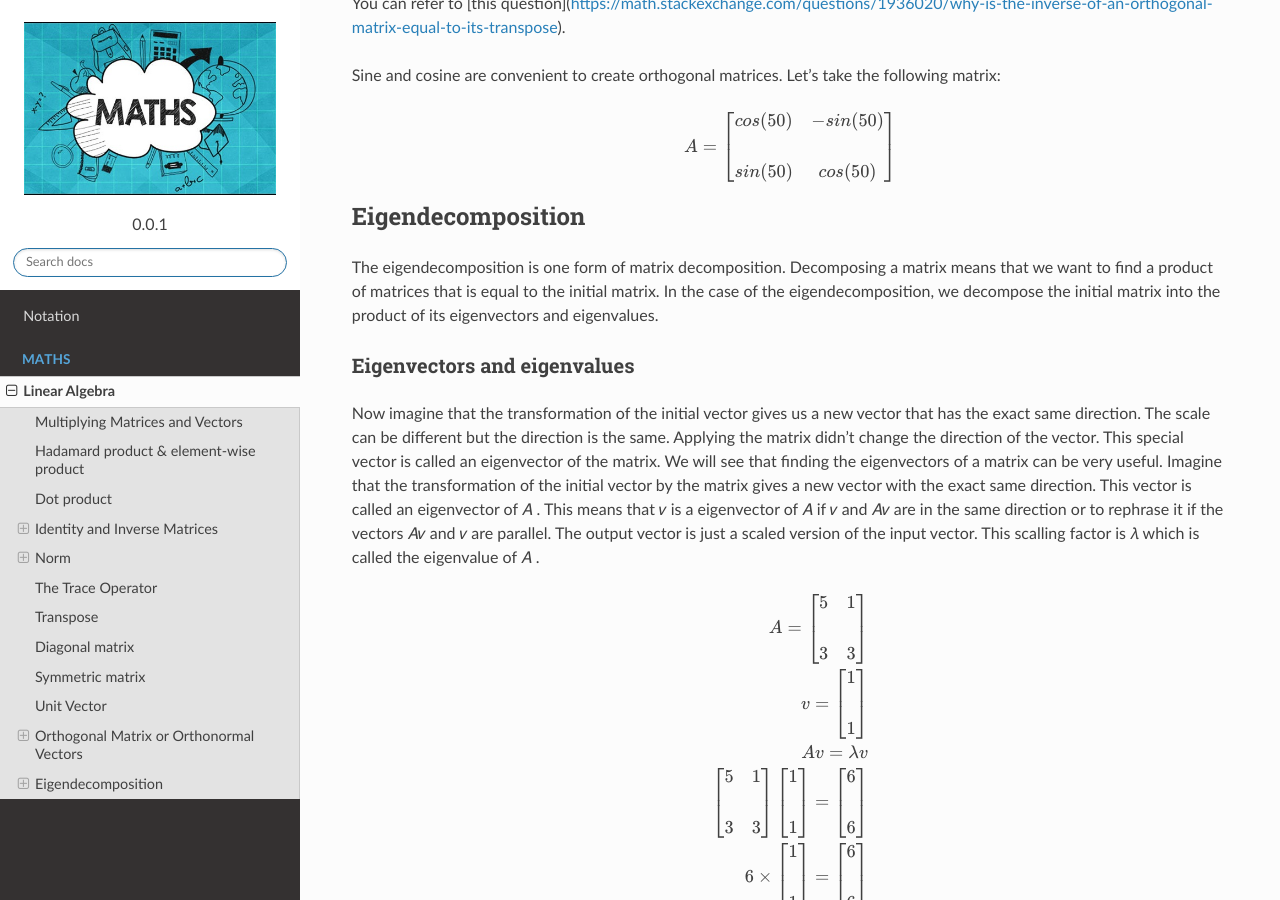
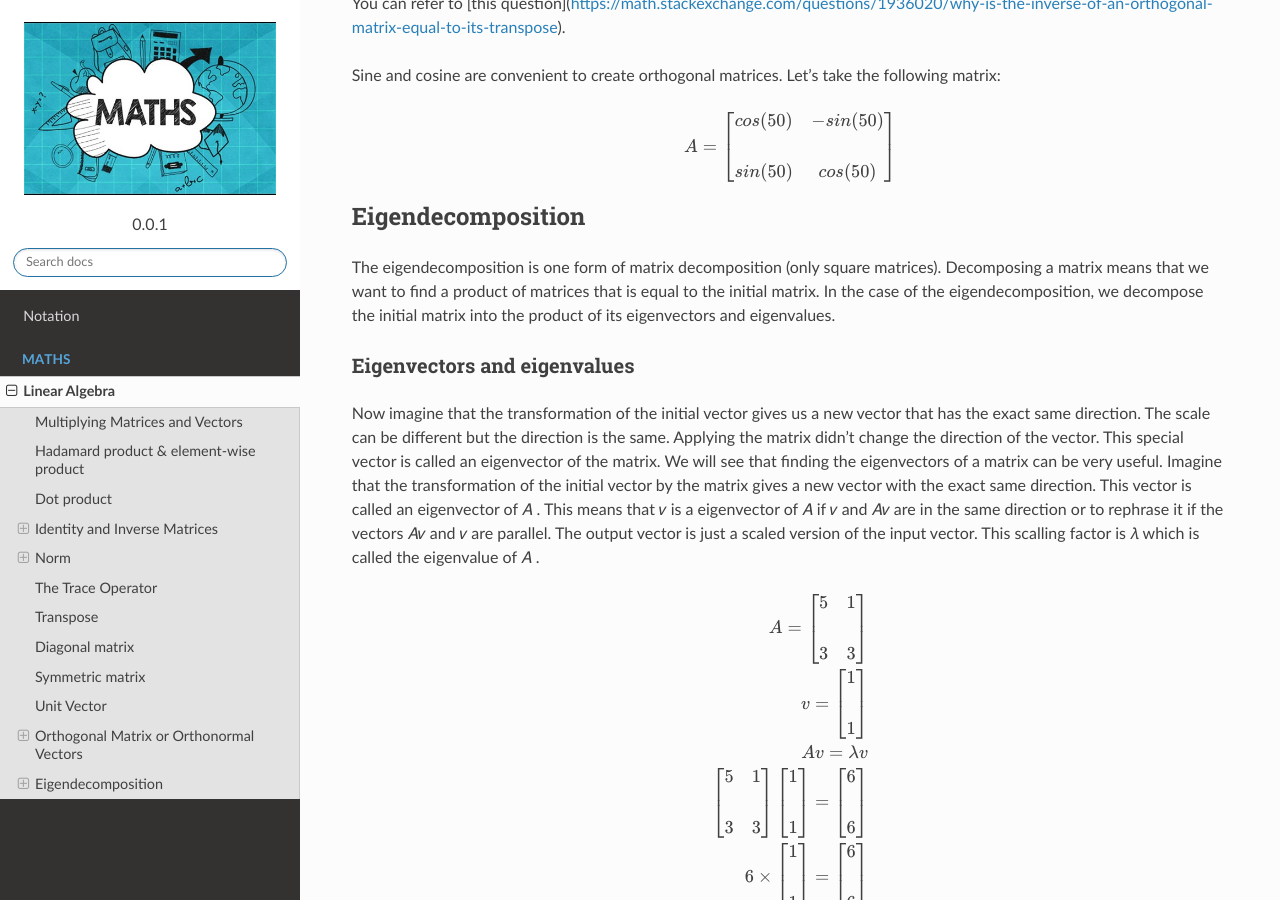
Before and after one commit to akkefa/ml-notes, a Sphinx documentation site: the page built from docs/linear_algebra.rst, in a window 1280 px wide and 900 px high, scrolled down 7091 px. Built offline with Sphinx 7.4.7 and the Read the Docs theme 2.0.0, drawn with Linux system fonts in a browser that asks for light colours.

Commit message:
new examples added.

```diff
--- a/docs/linear_algebra.rst
+++ b/docs/linear_algebra.rst
@@ -478,9 +478,9 @@ Sine and cosine are convenient to create orthogonal matrices. Let's take the fol
 
 Eigendecomposition
 ------------------
-The eigendecomposition is one form of matrix decomposition. Decomposing a matrix means that we want to find a product
-of matrices that is equal to the initial matrix. In the case of the eigendecomposition, we decompose the initial matrix
-into the product of its eigenvectors and eigenvalues.
+The eigendecomposition is one form of matrix decomposition (only square matrices). Decomposing a matrix means that we
+want to find a product of matrices that is equal to the initial matrix. In the case of the eigendecomposition, we
+decompose the initial matrix into the product of its eigenvectors and eigenvalues.
 
 Eigenvectors and eigenvalues
 ^^^^^^^^^^^^^^^^^^^^^^^^^^^^^
```
Also changed, not shown: 1 other file.
